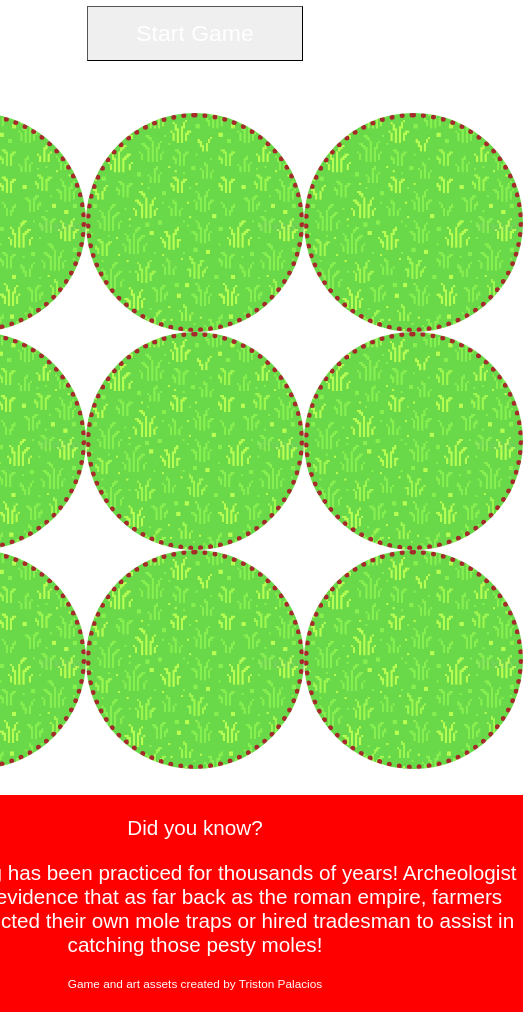
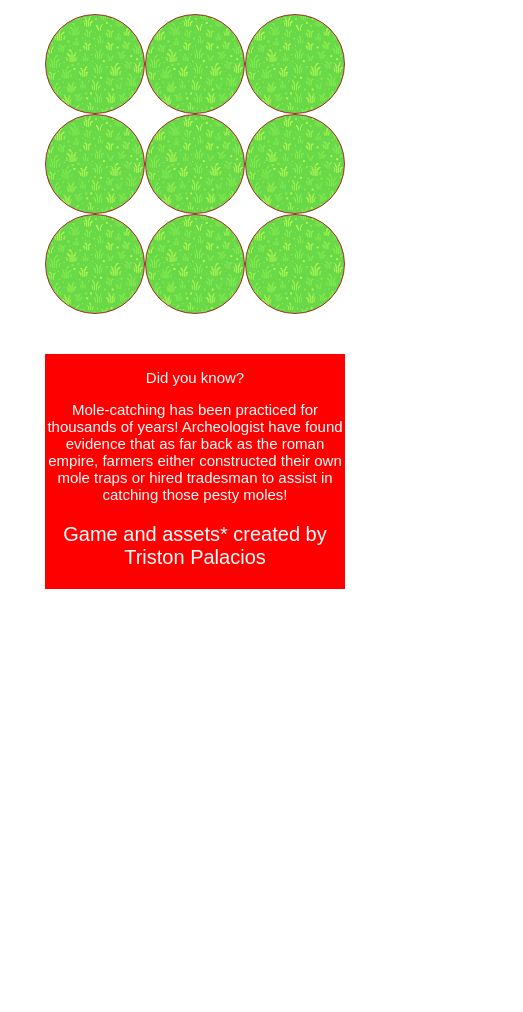
Before and after one commit to tristonpalacios/WaM, a plain HTML site: page index.html in a window 390 px wide. Shown: the part 479-1491 px from the top of the page, 523 px wide, since content can reach past the window. After the commit the page ends 1068 px from the top, so only its background shows below. Drawn offline with Linux system fonts and the light colour scheme; a web font is replaced by a local one.

```diff
--- a/index.html
+++ b/index.html
@@ -97,7 +97,7 @@
            </p>
            <p>
                Mole-catching has been practiced for thousands of years! Archeologist have found evidence that as far back as the roman empire, farmers either constructed their own mole traps or hired tradesman to assist in catching those pesty moles!
-               <p class="credits" style="font-size: 20px;">Game and art assets created by Triston Palacios</p>
+               <p class="credits" style="font-size: 20px;">Game and assets* created by Triston Palacios</p>
            </p>
        </div>
 
--- a/style/style.css
+++ b/style/style.css
@@ -147,7 +147,7 @@ h1{
   justify-content: center;
   align-items: center;
   background-size: cover;
-  background-image: ;
+  background-image: url(/pixel-art-grass-background-seamless-lawn-texture-backdrop-vector-illustration-223655094.jpeg);
   border-radius: 100%;
   background-image:
   /* cursor: url(/Hammer\ Clicker.png), pointer ; */
@@ -173,18 +173,6 @@ h1{
 
 
 }
-
-/* .glow{
-    border-radius: 100%;
-    box-shadow:
-    inset 0 0 50px #fff,      /* inner white */
-    inset 20px 0 80px red,   /* inner left magenta short */
-    inset -20px 0 80px black,  /* inner right cyan short */
-    inset 20px 0 300px red,  /* inner left magenta broad */
-    inset -20px 0 300px black, /* inner right cyan broad */
-    0 0 50px #fff,            /* outer white */
-    -10px 0 80px red,        /* outer left magenta */
-    10px 0 80px black;    }    /* outer right cyan */
 
 
 
```
Also changed, not shown: 1 other file.
